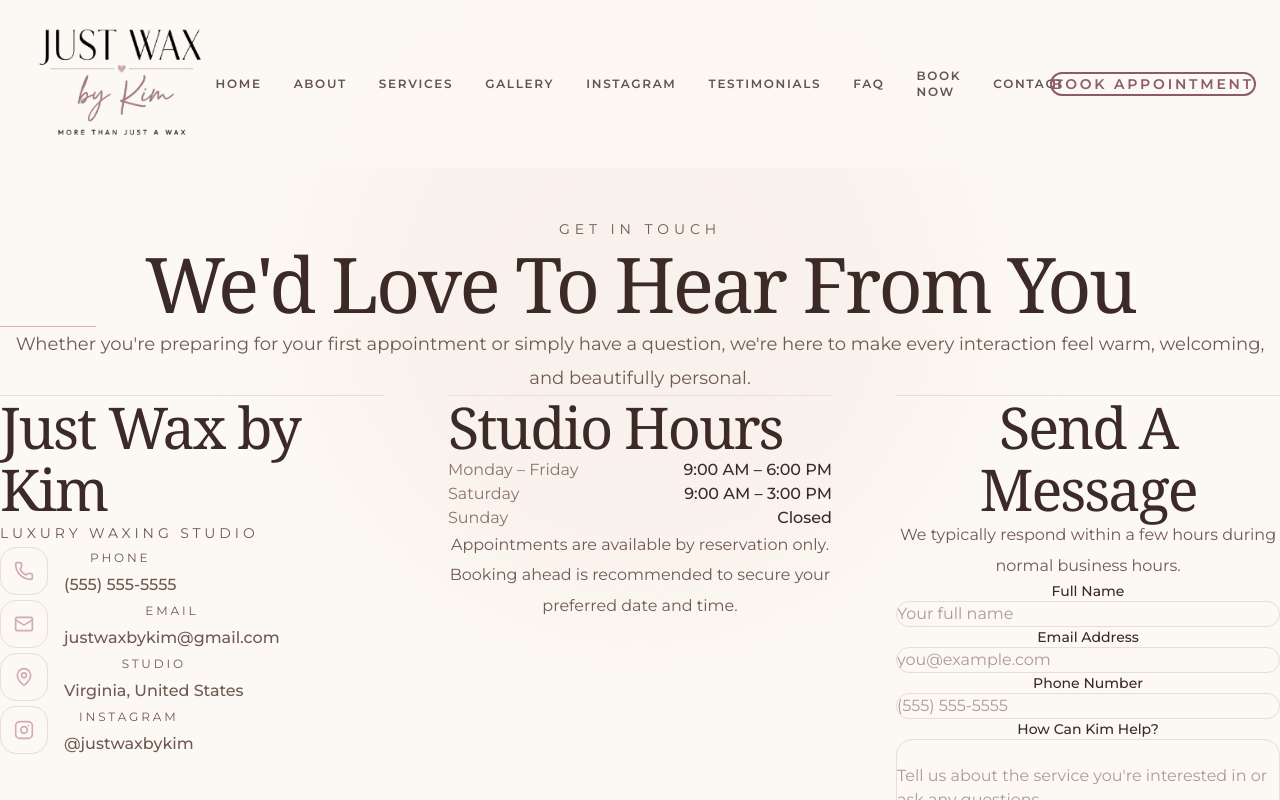
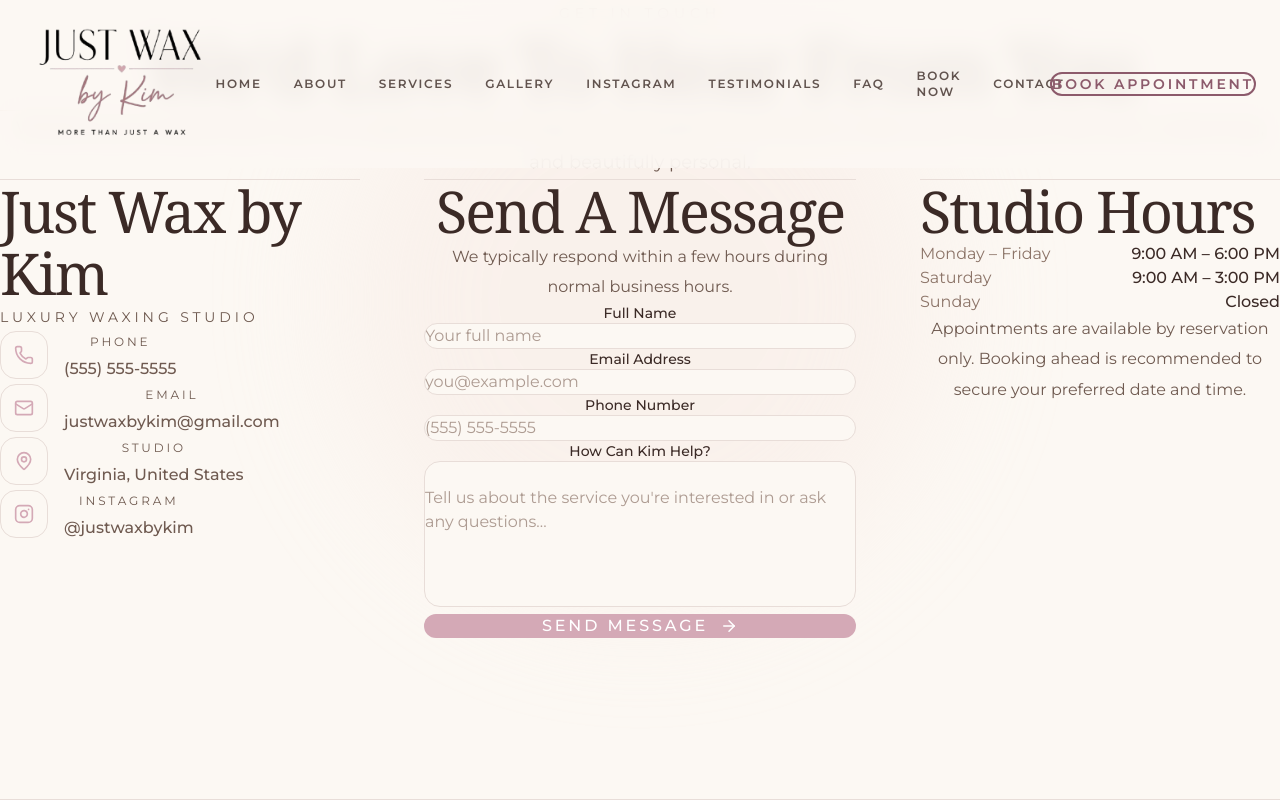
Before and after one commit to kevin-phan-25/just-wax-by-kim, a Next.js app: page /contact in a window 1280 px wide. Shown: the top 800 px of the page. Built offline with nearby package versions, Linux system fonts and the light colour scheme; a web font is replaced by a local one.

Commit message:
Update Contact.tsx

```diff
--- a/features/contact/Contact.tsx
+++ b/features/contact/Contact.tsx
@@ -1,29 +1,29 @@
 /**
- * -----------------------------------------------------------------------------
+ * ---------------------------------------------------------------------------
  * File:
  * features/contact/Contact.tsx
  *
  * Description:
  * Standalone luxury contact presentation.
  *
- * Updated:
- * • Matched ServicePricingSection spacing system
- * • Added navbar transition spacer
+ * Changes:
+ * • Converted from homepage section
+ * • Removed anchor dependency
+ * • Added full-page editorial layout
  * • Removed width restrictions
- * • Preserved centered typography
- * • Full-width contact presentation
- * -----------------------------------------------------------------------------
+ * • Added navbar transition spacing
+ * • Form moved to center column
+ * • Preserved luxury 3-column structure
+ *
+ * ---------------------------------------------------------------------------
  */
 
 import ContactForm from "./ContactForm";
 import ContactHours from "./ContactHours";
 import ContactInfo from "./ContactInfo";
 
-
 export default function Contact() {
-
   return (
-
     <section
       id="contact"
       className="
@@ -32,12 +32,12 @@ return (
         min-h-screen
         overflow-hidden
         bg-[#FCF8F3]
+        pt-[216px]
+        pb-32
       "
     >
 
-
       {/* Ambient Background */}
-
       <div
         aria-hidden
         className="
@@ -56,19 +56,7 @@ return (
       />
 
 
-
-  {/* Navbar Transition Spacer */}
-
-  <div
-    className="
-      h-[216px]
-    "
-  />
-
-
-
-  {/* Content */}
-
+      {/* FULL WIDTH CONTENT */}
       <div
         className="
           relative
@@ -80,13 +68,10 @@ return (
       >
 
 
-
         {/* HEADER */}
-
         <header
           className="
             w-full
-        mb-16
           "
         >
 
@@ -100,7 +85,6 @@ return (
           >
             Get In Touch
           </p>
-
 
 
           <h1
@@ -117,7 +101,6 @@ return (
           </h1>
 
 
-
           <div
             className="
               mx-auto
@@ -129,12 +112,13 @@ return (
           />
 
 
-
           <p
             className="
-          mt-6
+              mx-auto
+              mt-8
+              w-full
               text-lg
-          leading-relaxed
+              leading-9
               text-[#8C7468]
             "
           >
@@ -143,30 +127,24 @@ return (
             interaction feel warm, welcoming, and beautifully personal.
           </p>
 
-
         </header>
 
 
 
-
-
         {/* CONTACT GRID */}
-
         <div
           className="
             mt-20
             grid
             w-full
             gap-12
-        lg:grid-cols-3
+            lg:grid-cols-[1fr_1.2fr_1fr]
             lg:gap-16
           "
         >
 
 
-
           {/* CONTACT INFORMATION */}
-
           <div
             className="
               border-t
@@ -174,17 +152,12 @@ return (
               pt-10
             "
           >
-
             <ContactInfo />
-
           </div>
 
 
 
-
-
-      {/* HOURS */}
-
+          {/* CONTACT FORM - CENTER */}
           <div
             className="
               border-t
@@ -192,25 +165,6 @@ return (
               pt-10
             "
           >
-
-        <ContactHours />
-
-      </div>
-
-
-
-
-
-      {/* FORM */}
-
-      <div
-        className="
-          border-t
-          border-[#E8DDD8]
-          pt-10
-        "
-      >
-
 
             <div
               className="
@@ -229,7 +183,6 @@ return (
               </h2>
 
 
-
               <p
                 className="
                   mt-4
@@ -241,10 +194,7 @@ return (
                 normal business hours.
               </p>
 
-
             </div>
-
-
 
 
             <div
@@ -252,9 +202,23 @@ return (
                 mt-10
               "
             >
+              <ContactForm />
+            </div>
 
-          <ContactForm />
 
+          </div>
+
+
+
+          {/* HOURS */}
+          <div
+            className="
+              border-t
+              border-[#E8DDD8]
+              pt-10
+            "
+          >
+            <ContactHours />
           </div>
 
 
@@ -264,13 +228,19 @@ return (
       </div>
 
 
-
-  </div>
-
-
+      {/* Bottom Divider */}
+      <div
+        aria-hidden
+        className="
+          absolute
+          bottom-0
+          left-0
+          w-full
+          h-px
+          bg-[#E8DDD8]
+        "
+      />
 
     </section>
-
   );
-
 }
```
Lines whose indentation alone changed are shown as unchanged.
